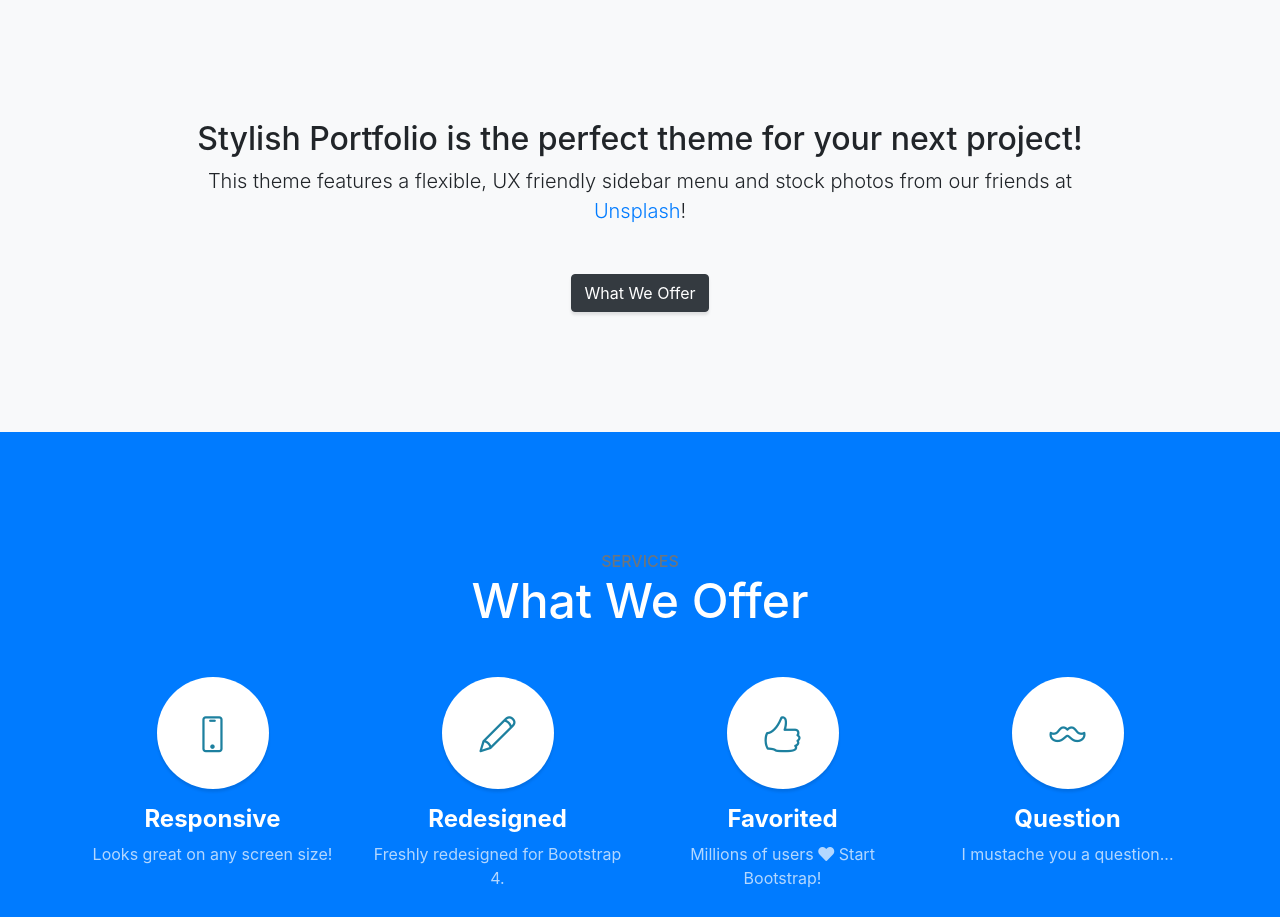
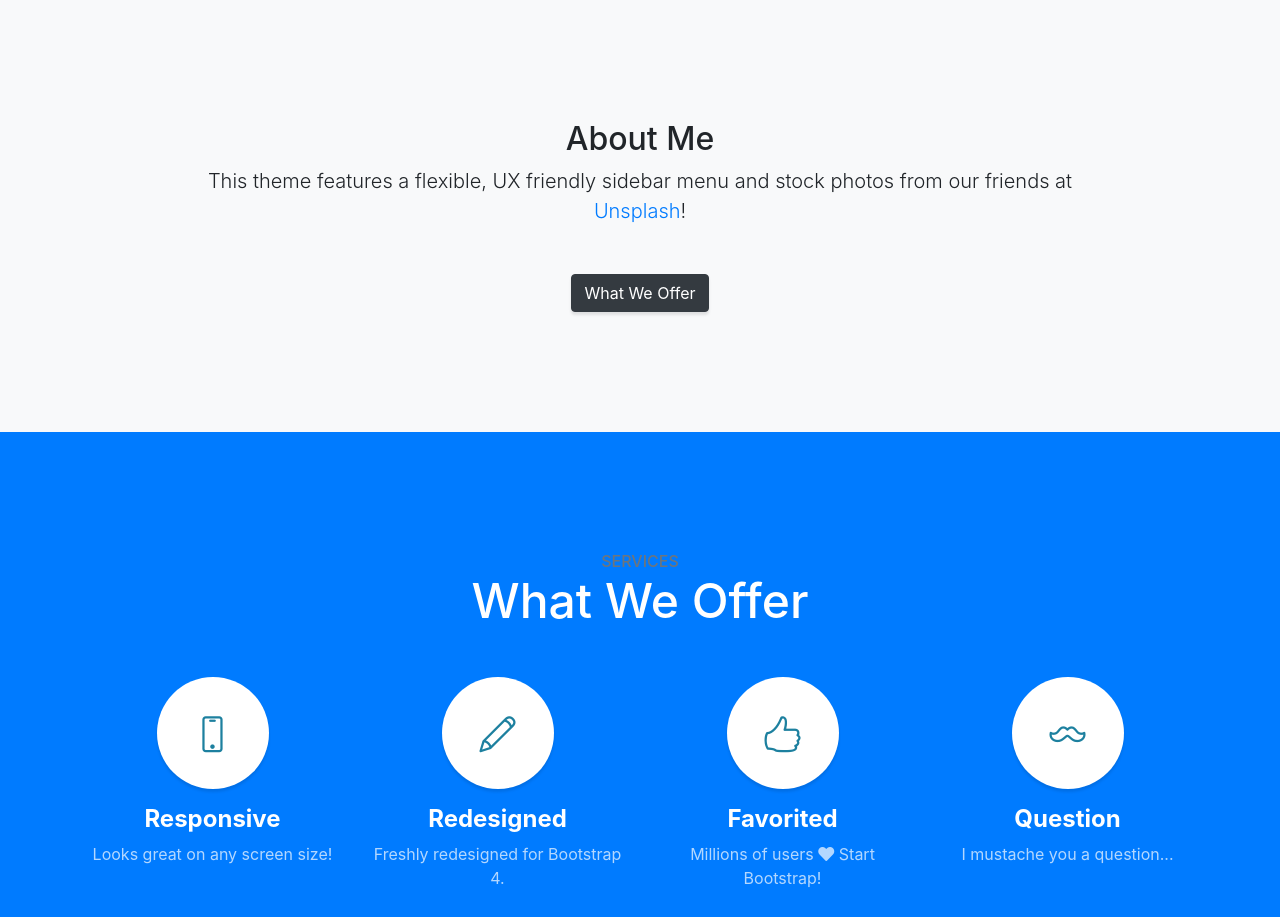
Before and after one commit to TJANGEL/Portfolio3, a website with bundled scripts: page index.html in a window 1280 px wide. Shown: the part 800-1717 px from the top of the page. Built offline with nearby package versions, Linux system fonts and the light colour scheme.

Commit message:
update to html

```diff
--- a/index.html
+++ b/index.html
@@ -82,9 +82,7 @@
       <div class="container text-center">
         <div class="row">
           <div class="col-lg-10 mx-auto">
-            <h2>
-              Stylish Portfolio is the perfect theme for your next project!
-            </h2>
+            <h2>About Me</h2>
             <p class="lead mb-5">
               This theme features a flexible, UX friendly sidebar menu and stock
               photos from our friends at
```
